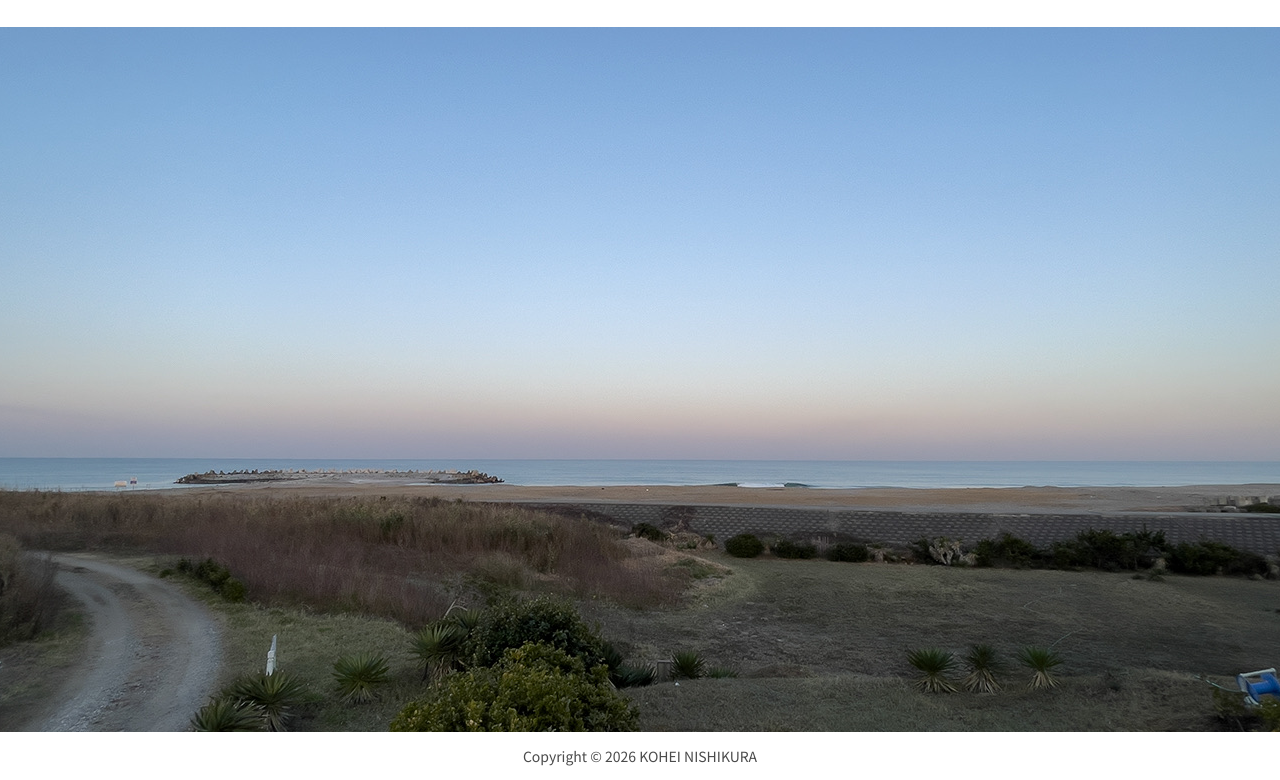
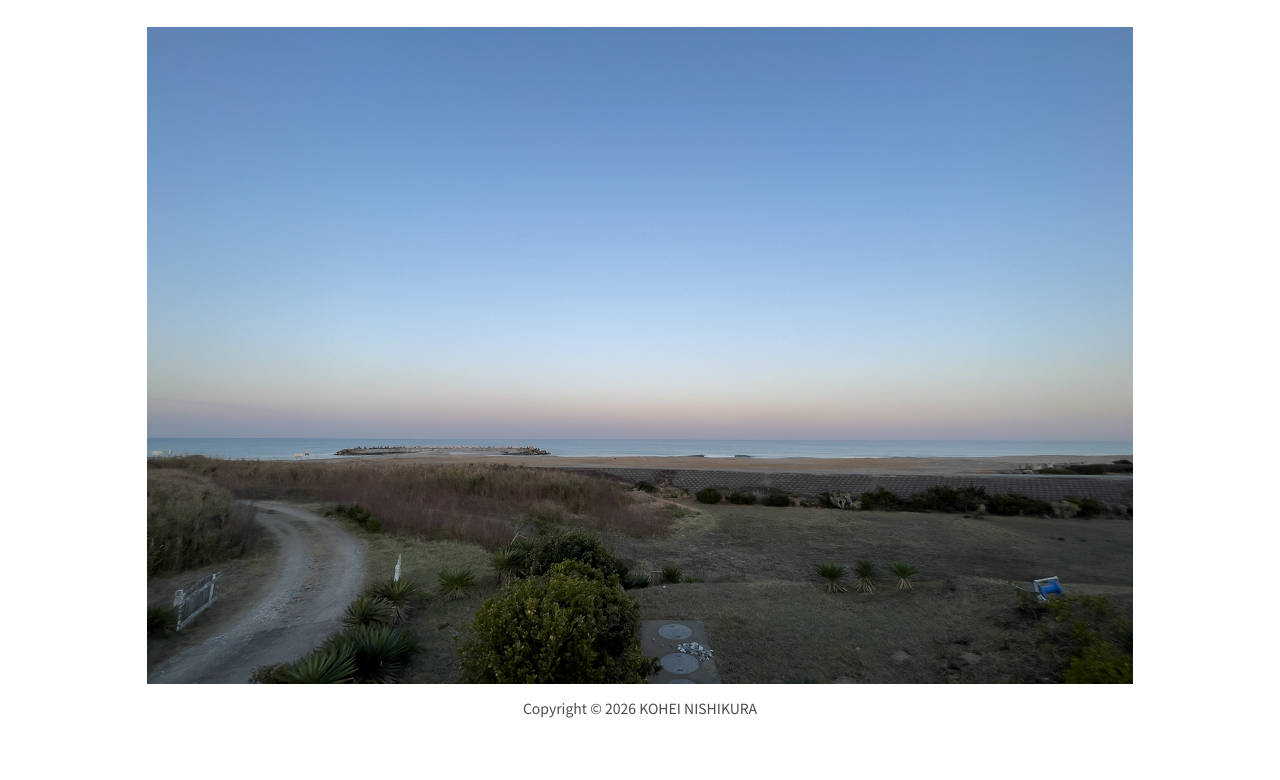
Before and after one commit to koheinishikura/profile, a plain HTML site: page index.html in a window 1280 px wide. Shown: the part 68-848 px from the top of the page. After the commit the page ends 800 px from the top, so only its background shows below. Drawn offline with Linux system fonts and the light colour scheme.

Commit message:
PC のトップを、スクロールせずに写真の全体が画面に収まるようにする
- 641px 以上のトップは、ページの高さを画面の高さにそろえ、写真をヘッダーとフッターの間に収まる大きさに縮める
- 写真は元の大きさ（1500×1000px）より大きくしない。左右の余白はヘッダーと同じ4%
- スマホ（640px 以下）の写真の切り替えは変えない

Co-Authored-By: Claude Opus 5.5 <noreply@anthropic.com>

```diff
--- a/css/styles.css
+++ b/css/styles.css
@@ -157,6 +157,41 @@ footer {
    justify-content: center;
    align-items: center;
    overflow: hidden; /* 写真が画面より大きいときに、横にスクロールできてしまうのを止める */
+}
+
+/* PC・タブレット（641px以上）のトップ：スクロールせずに、写真の全体をヘッダーとフッターの間に収める（2026-11-24）
+   写真は画面に合わせて縮め、元の大きさ（1500×1000px）より大きくはしない。左右の余白はヘッダーと同じ4%
+   スマホ（640px以下）の写真の切り替えは、下の @media (max-width: 640px) のまま */
+@media screen and (min-width: 641px) {
+   body.index-page {
+      height: 100vh;
+      height: 100dvh; /* ブラウザの上下の帯を除いた高さ（使えるブラウザだけ） */
+      min-height: 0;
+   }
+   .index-page main {
+      flex: 1;
+      min-height: 0;
+      display: flex;
+   }
+   .index-page .area_top_view {
+      flex: 1;
+      height: auto;
+      min-height: 0;
+      padding: 95px 4% 0; /* 上はヘッダー（固定、高さ95px）の分 */
+   }
+   .index-page .area_top_view > a {
+      display: flex;
+      justify-content: center;
+      align-items: center;
+      width: 100%;
+      height: 100%;
+   }
+   .index-page .area_top_view img.pc {
+      max-width: 100%;
+      max-height: 100%;
+      width: auto;
+      height: auto;
+   }
 }
 
 /* パソコンで見たときは"pc"のclassがついた画像が表示される */
--- a/index.html
+++ b/index.html
@@ -13,7 +13,7 @@
         <link rel="apple-touch-icon" href="assets/apple-touch-icon.png" sizes="180x180">
         <link rel="icon" type="image/png" href="assets/android-touch-icon.png" sizes="192x192">
         <!-- Core theme CSS -->
-        <link href="css/styles.css?v=761230568f" rel="stylesheet" />
+        <link href="css/styles.css?v=1e4ed5486a" rel="stylesheet" />
         <!-- Import Google Fonts -->
         <link rel="preconnect" href="https://fonts.googleapis.com">
         <link rel="preconnect" href="https://fonts.gstatic.com" crossorigin>
```
Also changed, not shown: about.html (+1 -1 lines), contact.html (+1 -1 lines), works.html (+1 -1 lines).
